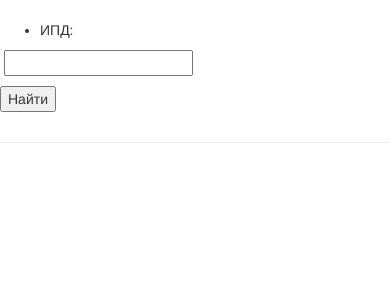
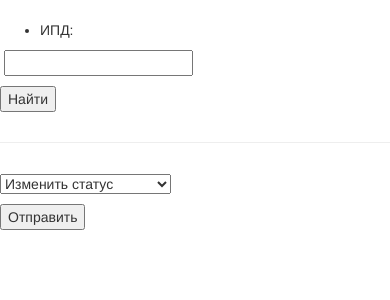
Before and after one commit to kaapython/CardIndex, a Django app: page /archiv in a window 390 px wide. Shown: the part 102-402 px from the top of the page. Run offline with Django 3.2, Linux system fonts and the light colour scheme; a user stored in the database is signed in; some libraries are stand-ins or nearby versions.

Commit message:
Добавил select

```diff
--- a/main/templates/main/archiv.html
+++ b/main/templates/main/archiv.html
@@ -33,12 +33,23 @@
 </div>
 <hr>
 <div class="row" align="left">
-    <div class="col-md-12">
+    <div class="col-md-6">
         <ul>
             {% for i in data_search %}
             <li>{{ i }}</li>
             {% endfor %}
         </ul>
     </div>
+    <div class="col-md-6">
+        <form action="" method="post">
+            <p><select>
+            <option selected disabled>Изменить статус</option>
+            <option value="в архив">В архив</option>
+            <option value="передан специалисту">Передать специалисту</option>
+            <option value="удалить">Удалить</option>
+            </select></p>
+            <p><input type="submit" value="Отправить"></p>
+        </form>
+    </div>
 </div>
 {% endblock content %}
```
